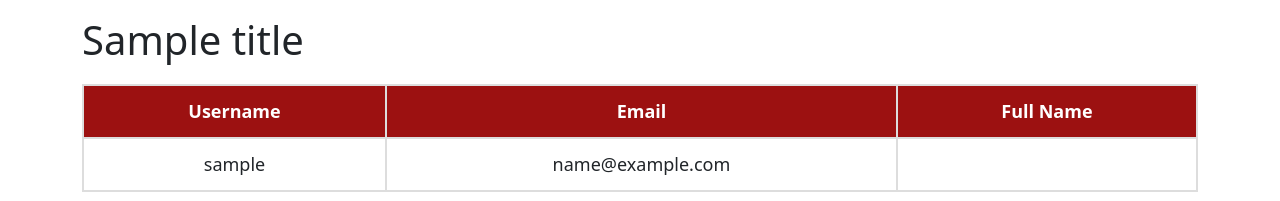
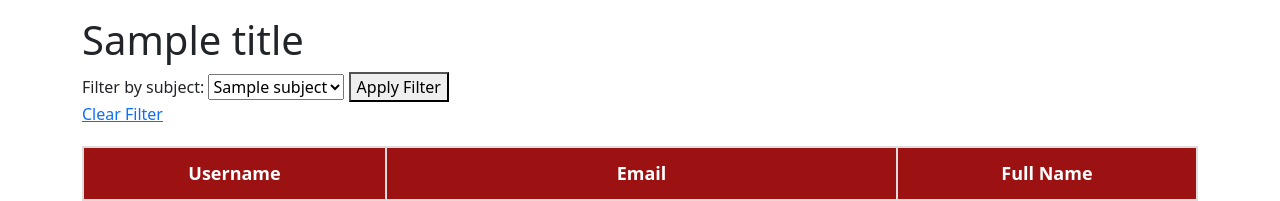
Before and after one commit to hm2412/Elk, a Django app: template tutorials/templates/partials/lists.html in a window 1280 px wide. Shown: the part 106-307 px from the top of the page. Run offline with Django 3.2, Linux system fonts and the light colour scheme; tables that the repository leaves empty hold one stand-in row (values such as "Sample post"); the template is opened without the code that fills it: values that come from a table or form of the project are taken from there, most other values are stand-ins (such as "Sample title", 1, 10 or a date in 2020); some libraries are stand-ins or nearby versions.

Commit message:
Fix subject filtering

```diff
--- a/tutorials/templates/partials/lists.html
+++ b/tutorials/templates/partials/lists.html
@@ -7,20 +7,34 @@
 
     <div class="container">
         <h1 class="title">{{ title }}</h1>
-        <form method="get" class="filter-form">
+        <!-- <form method="get" class="filter-form">
             {% if title == "Tutor List" %}
                 <label for="subject">Filter by subject:</label>
                 <select id="subject" name="subject">
                     <option value="">-- Select a Subject --</option>
-                    {% for subject in subjects %}
-                        <option value="{{ subject.name }}" {% if filters.subject == subject.name %}selected{% endif %}>
-                            {{ subject.name }}
+                    {% for value, name in subjects %}
+                        <option value="{{ value }}" {% if value in filters.subjects %}selected{% endif %}>
+                            {{ name }}
                         </option>
                     {% endfor %}
+
                 </select>
                 <button type="submit">Filter</button>
             {% endif %}
+        </form> -->
+        <form method="GET" action="{% url 'user_list' list_type='tutors' %}">
+            <label for="subjects">Filter by subject:</label>
+            <select name="subjects">
+                {% for subject in subjects %}
+                    <option value="{{ subject.0 }}"
+                            {% if subject.0 == filters.subjects.0 %} selected {% endif %}>
+                        {{ subject.1 }}
+                    </option>
+                {% endfor %}
+            </select>
+            <button type="submit">Apply Filter</button>
         </form>
+        <a href="{% url 'user_list' list_type='tutors' %}" class="button">Clear Filter</a>
         <table class="styled-table">
             <thead>
                 <tr>
```
Also changed, not shown: tutorials/views.py (+9 -7 lines), tutorials/migrations/0001_initial.py.
